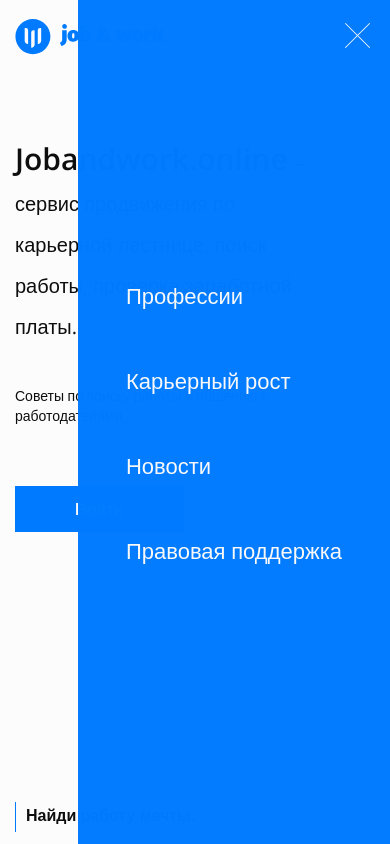
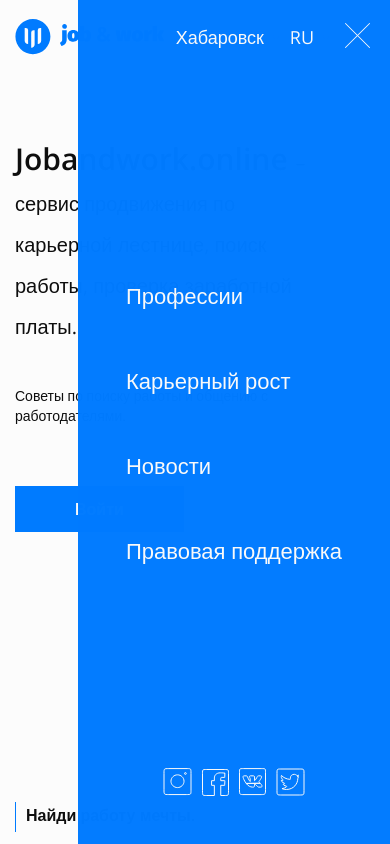
Before and after one commit to acrysense/jobandwork, a website: page src/index.html in a window 390 px wide. Both pictures are taken after a click on the button "Меню". Shown: the top 844 px of the page. Drawn offline with nearby package versions, Linux system fonts and the light colour scheme.

Commit message:
Improvement and optimization

```diff
--- a/src/index.html
+++ b/src/index.html
@@ -23,6 +23,10 @@
                         <option value="moscow">Москва</option>
                     </select>
                     <div class="overlay">
+                        <select class="city city--mobile" id="city">
+                            <option value="khabarovsk">Хабаровск</option>
+                            <option value="moscow">Москва</option>
+                        </select>
                         <nav class="nav">
                             <ul class="nav__list">
                                 <li class="nav__item">
@@ -39,6 +43,32 @@
                                 </li>
                             </ul>
                         </nav>
+                        <select class="language language--mobile" id="language">
+                            <option value="ru">RU</option>
+                            <option value="en">EN</option>
+                        </select>
+                        <ul class="social__list social__list--menu">
+                            <li class="social__item">
+                                <a href="" class="social__link">
+                                    <img src="img/dist/instagram.svg" alt="">
+                                </a>
+                            </li>
+                            <li class="social__item">
+                                <a href="" class="social__link">
+                                    <img src="img/dist/facebook.svg" alt="">
+                                </a>
+                            </li>
+                            <li class="social__item">
+                                <a href="" class="social__link">
+                                    <img src="img/dist/vk.svg" alt="">
+                                </a>
+                            </li>
+                            <li class="social__item">
+                                <a href="" class="social__link">
+                                    <img src="img/dist/twitter.svg" alt="">
+                                </a>
+                            </li>
+                        </ul>
                     </div>
                     <div class="group">
                         <select class="language" id="language">
--- a/src/sass/_header.sass
+++ b/src/sass/_header.sass
@@ -8,17 +8,17 @@
 .city,
 .language
     display: inline-block
+    padding: .6em 1.4em .5em .8em
+    margin: 0
     font-size: 18px
     font-weight: normal
     line-height: 28px
-    padding: .6em 1.4em .5em .8em
-    margin: 0
-    appearance: none
     background-color: transparent
     background-image: url(../img/dist/sprite.svg#dropdown)
     background-repeat: no-repeat
     background-size: 8px
     background-position: top 55% right 10px
+    appearance: none
     border: none
     &:focus
         outline: none
@@ -119,9 +119,13 @@
 @media (min-width: 1200px)
     .hamburger
         display: none
+    .city,
+    .language
+        &--mobile
+            display: none
 
 @media (max-width: 1199px)
-    .city,
+    .city:not(.city--mobile),
     .group
         display: none
     .overlay
@@ -181,6 +185,24 @@
             color: $white-color
             &:hover
                 color: $white-color
+    .city
+        &--mobile
+            position: absolute
+            top: 12px
+            right: 100px
+            color: $white-color
+    .language
+        &--mobile
+            position: absolute
+            top: 12px
+            right: 50px
+            color: $white-color
+    .social
+        &__list--menu
+            position: absolute
+            left: 50%
+            bottom: 48px
+            transform: translateX(-50%)
 
 @media (max-width: 575px)
     .overlay
```
Also changed, not shown: src/css/app.min.css, src/css/vendor.min.css, src/js/vendor.min.js.
